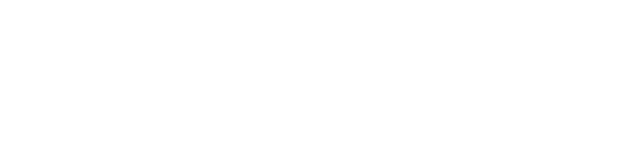
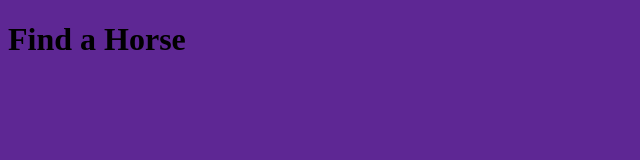
Before and after one commit to Retrockit/SiteFromScratch, a plain HTML site: page index.html in a window 1280 px wide. Shown: the whole page, without its empty margins (0-640 px from the left). Drawn offline with Linux system fonts and the light colour scheme.

Commit message:
added body style to css
added style tag to html

```diff
--- a/index.html
+++ b/index.html
@@ -7,6 +7,6 @@
     <link rel="stylesheet" href="style.css">
 </head>
 <body>
-
+    <h1>Find a Horse</h1>
 </body>
 </html>
--- a/style.css
+++ b/style.css
@@ -0,0 +1,3 @@
+body {
+    background: rgb(94, 39, 148)
+}
```
